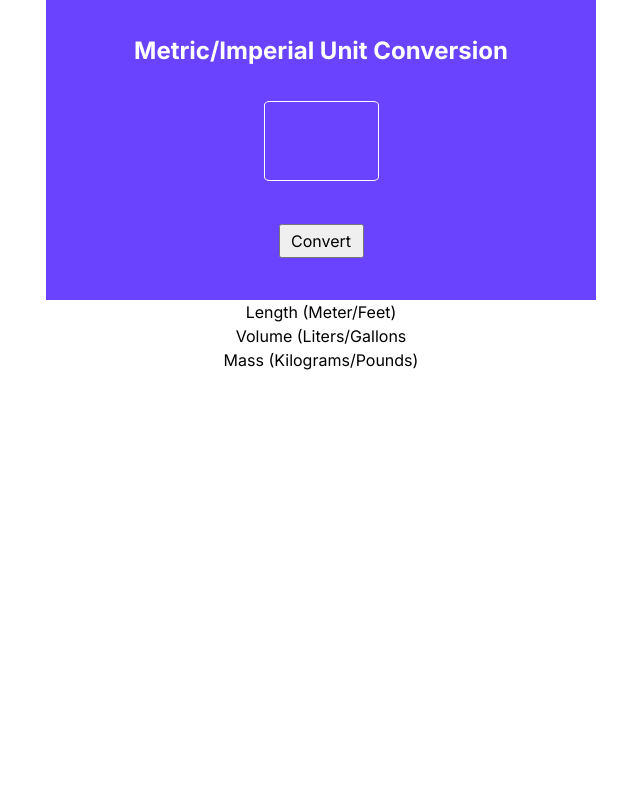
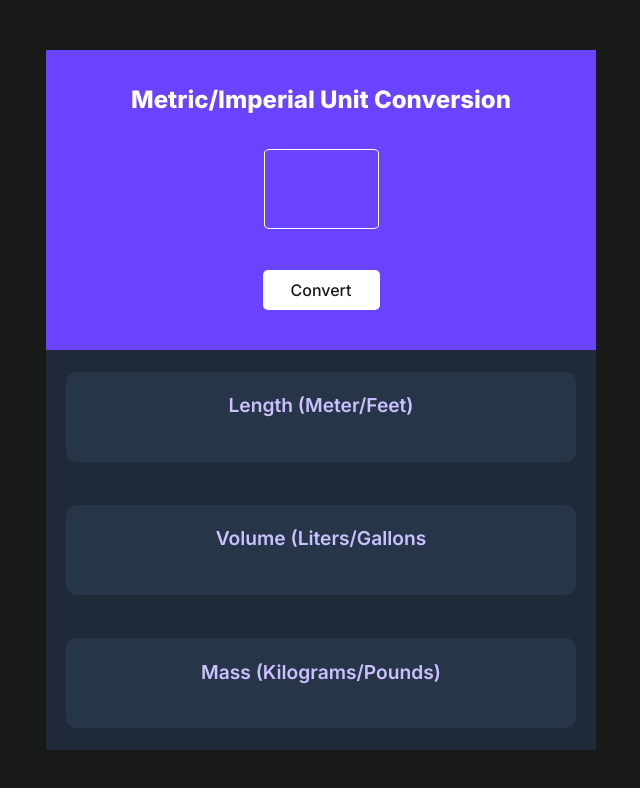
Before and after one commit to rclardy/Unit-Conversion, a website built with Vite: page index.html in a window 1280 px wide. Shown: the whole page, without its empty margins (319-959 px from the left). Built offline with nearby package versions, Linux system fonts and the light colour scheme.

Commit message:
finished styling?

```diff
--- a/index.css
+++ b/index.css
@@ -17,9 +17,15 @@
   3. Add accessible line-height
   4. Improve text rendering
 */
+html,
 body {
   line-height: 1.5;
   -webkit-font-smoothing: antialiased;
+  background: #181a18;
+  height: 100%;
+  display: flex;
+  align-items: center;
+  justify-content: center;
 }
 /*
   5. Improve media defaults
@@ -80,9 +86,19 @@ h6 {
   background: #6943ff;
   color: #ffffff;
 }
+#bottomHalf {
+  background: #1f2937;
+  height: 400px;
+  display: flex;
+  flex-direction: column;
+  justify-content: space-evenly;
+}
 
 .app-name {
   font-size: 1.5rem;
+  font-weight: 800;
+  line-height: 38px;
+  color: #ffffff;
 }
 
 .user-input {
@@ -101,9 +117,40 @@ h6 {
 }
 
 .convert-btn {
-  width: 85px;
+  width: 117px;
+  height: 40px;
   margin: 10px auto;
   text-align: center;
   padding: 3px 10px;
   box-sizing: border-box;
+  background: #ffffff;
+  color: #181a18;
+  font-weight: 500;
+  text-decoration: none;
+  border: none;
+  border-radius: 5px;
 }
+
+.return-vals {
+  background: #273549;
+  height: 90px;
+  margin: auto 20px;
+  border-radius: 10px;
+  display: flex;
+  flex-direction: column;
+  justify-content: space-evenly;
+}
+
+.units {
+  font-size: 1.2rem;
+  font-weight: 600;
+  color: #ccc1ff;
+  line-height: 20px;
+}
+
+.unit-vals {
+  font-size: 14px;
+  font-weight: 400;
+  color: #ffffff;
+  line-height: 20px;
+}
```
